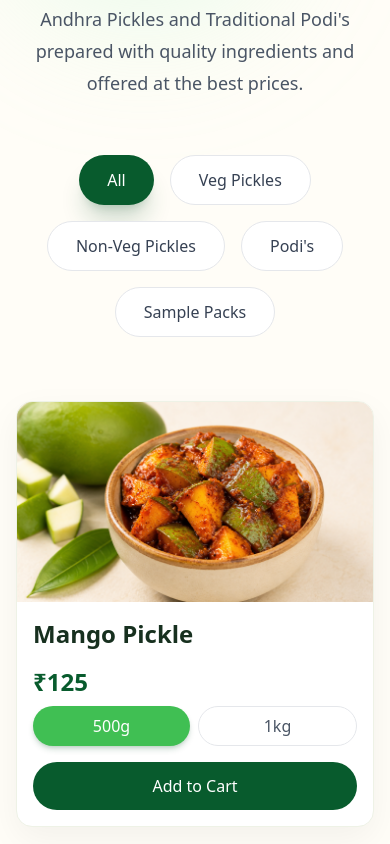
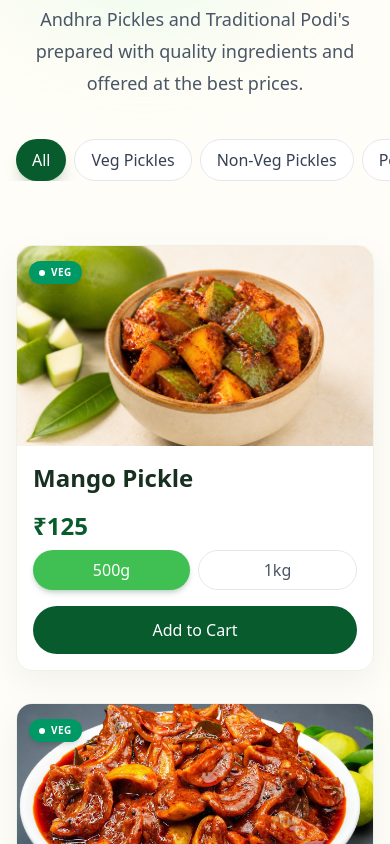
Before and after one commit to pavankrishtaiahveguru/praja-priya-pickles, a Next.js app: page / in a window 390 px wide. Shown: the part 3240-4084 px from the top of the page. Built offline with nearby package versions, Linux system fonts and the light colour scheme.

Commit message:
updated product card with category badge , updated category filter , updated hero section leafs with dimenctions

```diff
--- a/src/app/globals.css
+++ b/src/app/globals.css
@@ -71,3 +71,12 @@ a {
   background: var(--primary);
   border-radius: 9999px;
 }
+
+.scrollbar-hide::-webkit-scrollbar {
+  display: none;
+}
+
+.scrollbar-hide {
+  -ms-overflow-style: none;
+  scrollbar-width: none;
+}
--- a/src/components/sections/Hero.jsx
+++ b/src/components/sections/Hero.jsx
@@ -35,6 +35,7 @@ export default function Hero() {
           src="/images/leafs.png"
           alt=""
           fill
+          sizes="224px"
           aria-hidden="true"
           className="object-contain"
         />
@@ -167,6 +168,10 @@ export default function Hero() {
                 src="/images/leafs.png"
                 alt=""
                 fill
+                sizes="(max-width:640px) 120px,
+                  (max-width:768px) 160px,
+                  (max-width:1024px) 200px,
+                  288px"
                 aria-hidden="true"
                 className="object-contain"
               />
--- a/src/components/sections/ProductCard.jsx
+++ b/src/components/sections/ProductCard.jsx
@@ -92,7 +92,30 @@ export default function ProductCard({ product, index }) {
       className="group overflow-hidden rounded-2xl border border-[#EEF2E6] bg-white shadow-[0_12px_35px_rgba(0,0,0,0.05)] transition-all duration-300 hover:shadow-[0_22px_55px_rgba(8,91,45,0.12)]"
     >
       {/* Image */}
+      {/* Image */}
       <div className="relative h-50 overflow-hidden bg-[#F7FAF2]">
+        {/* Category Badge */}
+        <div className="absolute left-3 top-3 z-20">
+          <span
+            className={`inline-flex items-center gap-1.5 rounded-full px-2.5 py-1 text-[10px] font-semibold uppercase tracking-wider shadow-md
+      ${
+        product.category === "Veg Pickles"
+          ? "bg-emerald-600 text-white"
+          : product.category === "Non-Veg Pickles"
+            ? "bg-rose-600 text-white"
+            : "bg-amber-600 text-white"
+      }`}
+          >
+            <span className="h-1.5 w-1.5 rounded-full bg-white" />
+
+            {product.category === "Veg Pickles"
+              ? "Veg"
+              : product.category === "Non-Veg Pickles"
+                ? "Non-Veg"
+                : "Podi"}
+          </span>
+        </div>
+
         <Image
           src={product.image}
           alt={product.name}
@@ -100,9 +123,9 @@ export default function ProductCard({ product, index }) {
           loading={index === 0 ? "eager" : "lazy"}
           priority={index === 0}
           sizes="(max-width:640px) 100vw,
-         (max-width:768px) 50vw,
-         (max-width:1024px) 33vw,
-         25vw"
+           (max-width:768px) 50vw,
+           (max-width:1024px) 33vw,
+           25vw"
           className="object-cover transition duration-500 group-hover:scale-105"
         />
       </div>
--- a/src/components/sections/Products.jsx
+++ b/src/components/sections/Products.jsx
@@ -83,8 +83,9 @@ export default function Products() {
           whileInView={{ opacity: 1, y: 0 }}
           transition={{ delay: 0.15 }}
           viewport={{ once: true }}
-          className="mt-14 flex flex-wrap justify-center gap-4"
+          className="mt-10 -mx-4 overflow-x-auto px-4 scrollbar-hide md:mx-0 md:mt-14 md:overflow-visible"
         >
+          <div className="flex w-max gap-2 md:w-full md:flex-wrap md:justify-center md:gap-4">
             {tabs.map((category) => {
               const active = activeCategory === category.id;
 
@@ -93,11 +94,11 @@ export default function Products() {
                   key={category.id}
                   onClick={() => setActiveCategory(category.id)}
                   aria-pressed={active}
-                className={`relative overflow-hidden rounded-full px-7 py-3 text-[16px] font-semibold transition-all duration-300
+                  className={`shrink-0 whitespace-nowrap rounded-full px-4 py-2 text-xs font-medium transition-all duration-300 sm:px-5 sm:text-sm md:px-7 md:py-3 md:text-base
 
           ${
             active
-                    ? "bg-[#085B2D] text-white shadow-xl shadow-green-900/20"
+              ? "bg-[#085B2D] text-white shadow-lg shadow-green-900/20"
               : "border border-[#E5E7EB] bg-white text-gray-700 hover:border-[#085B2D] hover:text-[#085B2D]"
           }`}
                 >
@@ -105,6 +106,7 @@ export default function Products() {
                 </button>
               );
             })}
+          </div>
         </motion.div>
 
         {/* Products Grid / Sample Packs */}
```
Lines whose indentation alone changed are shown as unchanged.
